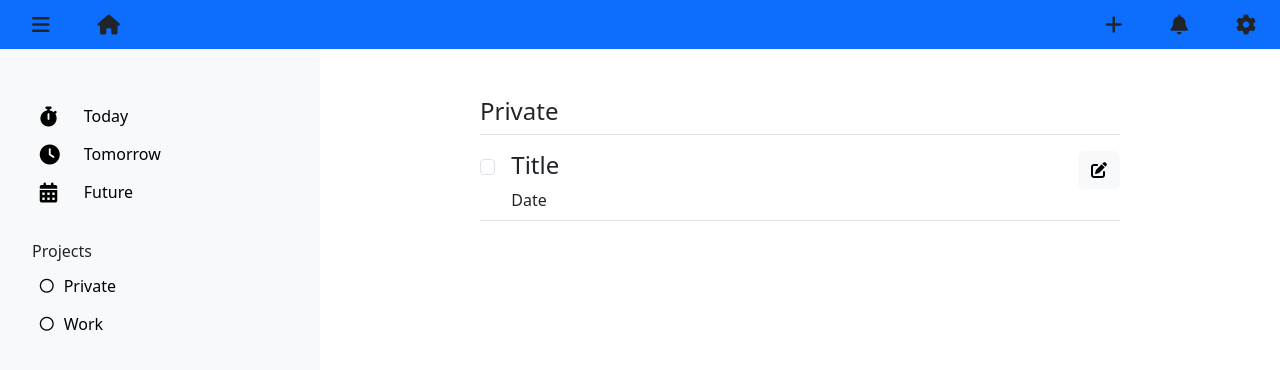
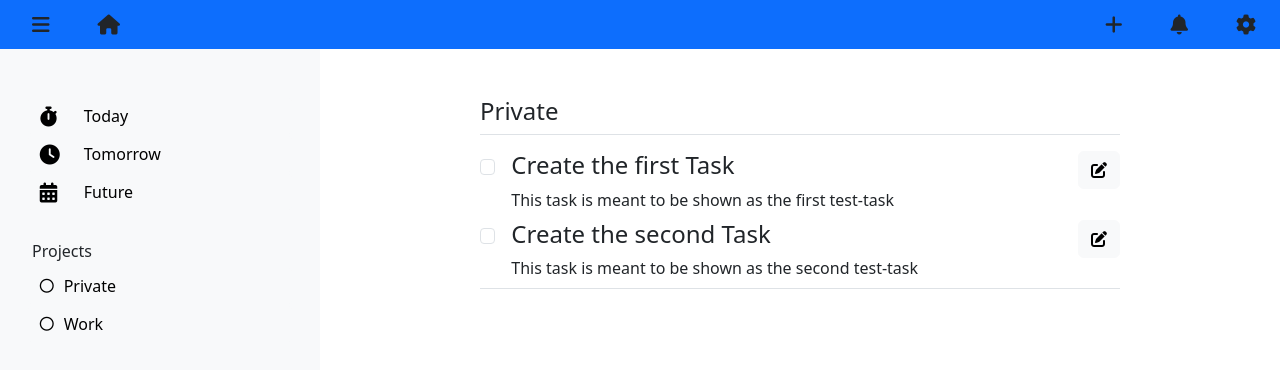
Before and after one commit to LeStuder/TodoList, a website built with webpack: page dist/index.html in a window 1280 px wide. Built offline with nearby package versions, Linux system fonts and the light colour scheme.

Commit message:
add drawTask()
takes a task object and adds it to the list

each task has to added individually so that
tasks can edited while in the container and dont have to be changed
afterwards

```diff
--- a/src/js/dataStorage.js
+++ b/src/js/dataStorage.js
@@ -0,0 +1 @@
+//make sure that each task has a unique id
--- a/src/js/domCreator.js
+++ b/src/js/domCreator.js
@@ -1,8 +1,4 @@
 /**
-
-drawProjects
-
-drawTask
 
 drawNewTaskButton
 
@@ -14,6 +10,7 @@ drawTaskEdit
 
  */
 
+//draws the projects in the sidebar.
 const drawProjects = function (projectsArr) {
     let projectsSidebarContainer = document.getElementById("projects-sidebar-container");
     for (let i in projectsArr) {
@@ -23,6 +20,8 @@ const drawProjects = function (projectsArr) {
         button.classList.add("btn");
         button.classList.add("btn-light");
         button.classList.add("sidebar-btn");
+
+        //event listener
 
         let rowContainer = document.createElement("div");
         rowContainer.classList.add("row");
@@ -47,6 +46,67 @@ const drawProjects = function (projectsArr) {
     }
 };
 
+const drawTask = function (task) {
+    let tasksContainer = document.getElementById("tasks-container");
+    let mediaContainer = document.createElement("div");
+    mediaContainer.classList.add("mt-2");
+    mediaContainer.classList.add("media");
+    mediaContainer.classList.add("d-flex");
+
+    let checkbox = document.createElement("input");
+    checkbox.type = "checkbox";
+    checkbox.id = `checkbox-${task.id}`;
+    checkbox.value = task.id;
+    checkbox.classList.add("form-check-input");
+    checkbox.classList.add("align-self-start");
+    checkbox.classList.add("mt-2");
+
+    //event listener
+
+    let mediaBody = document.createElement("div");
+    mediaBody.classList.add("media-body");
+    mediaBody.classList.add("ms-3");
+    mediaBody.classList.add("d-flex");
+    mediaBody.classList.add("w-100");
+    mediaBody.classList.add("justify-content-between");
+
+    let textBody = document.createElement("div");
+
+    let title = document.createElement("h4");
+    title.textContent = task.title;
+
+    let description = document.createElement("div");
+    description.textContent = task.description;
+
+    let buttonContainer = document.createElement("div");
+
+    let editButton = document.createElement("button");
+    editButton.type = "button";
+    editButton.id = `edit-button-${task.id}`;
+    editButton.value = task.id;
+    editButton.classList.add("btn");
+    editButton.classList.add("btn-light");
+
+    //event listener
+
+    let editIcon = document.createElement("i");
+    editIcon.classList.add("fa");
+    editIcon.classList.add("fa-pen-to-square");
+
+    //Add delete button, with event listener including are-you-sure-modal
+
+    editButton.appendChild(editIcon);
+    buttonContainer.appendChild(editButton);
+    textBody.appendChild(title);
+    textBody.appendChild(description);
+    mediaBody.appendChild(textBody);
+    mediaBody.appendChild(buttonContainer);
+    mediaContainer.appendChild(checkbox);
+    mediaContainer.appendChild(mediaBody);
+    tasksContainer.appendChild(mediaContainer);
+};
+
 export default {
     drawProjects,
+    drawTask,
 };
--- a/src/js/index.js
+++ b/src/js/index.js
@@ -36,3 +36,12 @@ dataStructurer:
 import domCreator from "./domCreator.js";
 
 domCreator.drawProjects([{ name: "Private" }, { name: "Work" }]);
+let allTasks = [
+    { id: 1, title: "Create the first Task", description: "This task is meant to be shown as the first test-task" },
+    { id: 2, title: "Create the second Task", description: "This task is meant to be shown as the second test-task" },
+];
+
+//initial draw
+for (let i in allTasks) {
+    domCreator.drawTask(allTasks[i]);
+}
```
Also changed, not shown: dist/index.html, dist/js/main.js.
